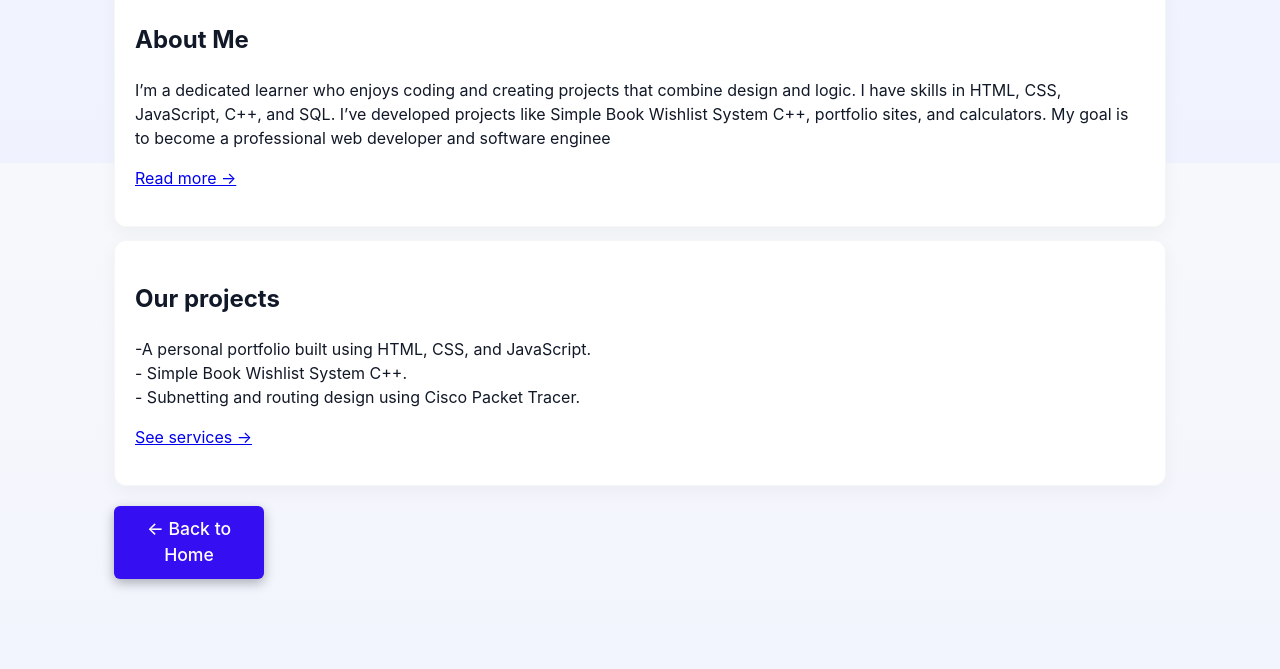
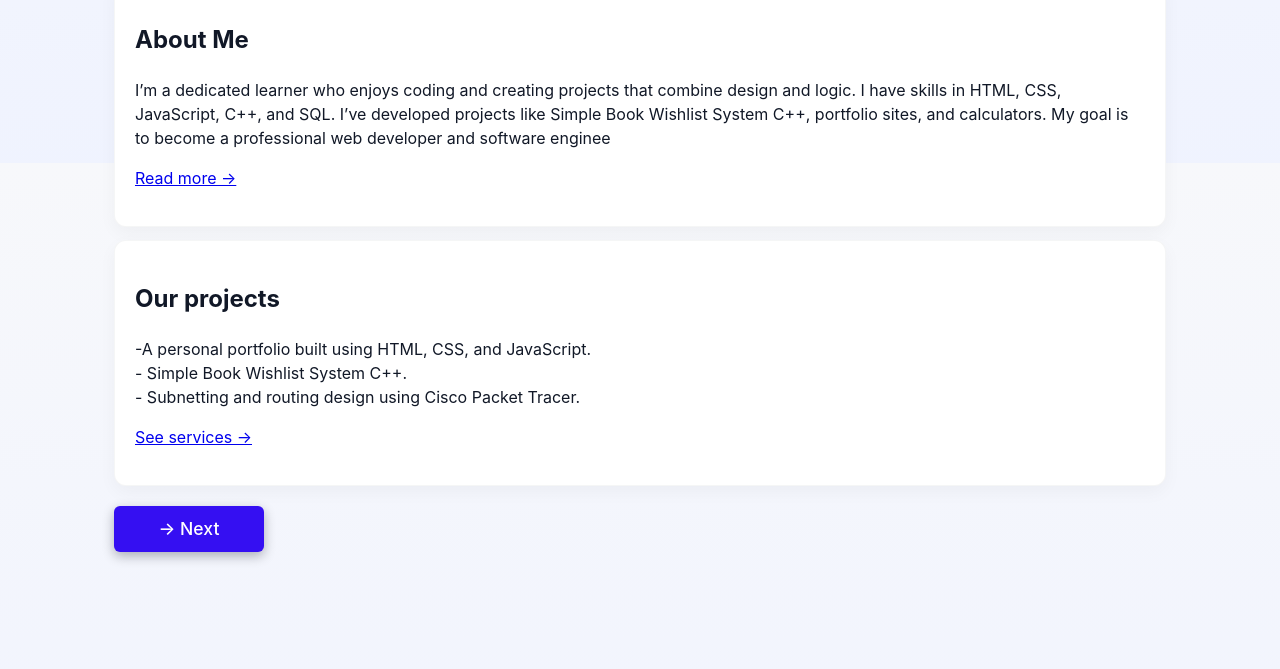
Before and after one commit to wuba21/portfolio-wubante.Ti, a plain HTML site: page index.html in a window 1280 px wide. Shown: the part 637-1306 px from the top of the page. Drawn offline with Linux system fonts and the light colour scheme.

Commit message:
Fix HTML structure and improve formatting

```diff
--- a/index.html
+++ b/index.html
@@ -57,7 +57,7 @@
             <p><a href="service.html">See services →</a></p>
         </section>
         <div class="back">
-      <a href="index.html">&larr; Back to Home</a>
+      <a href="index.html">&rarr; Next </a>
     </div>
     </main>
  <footer>
```
